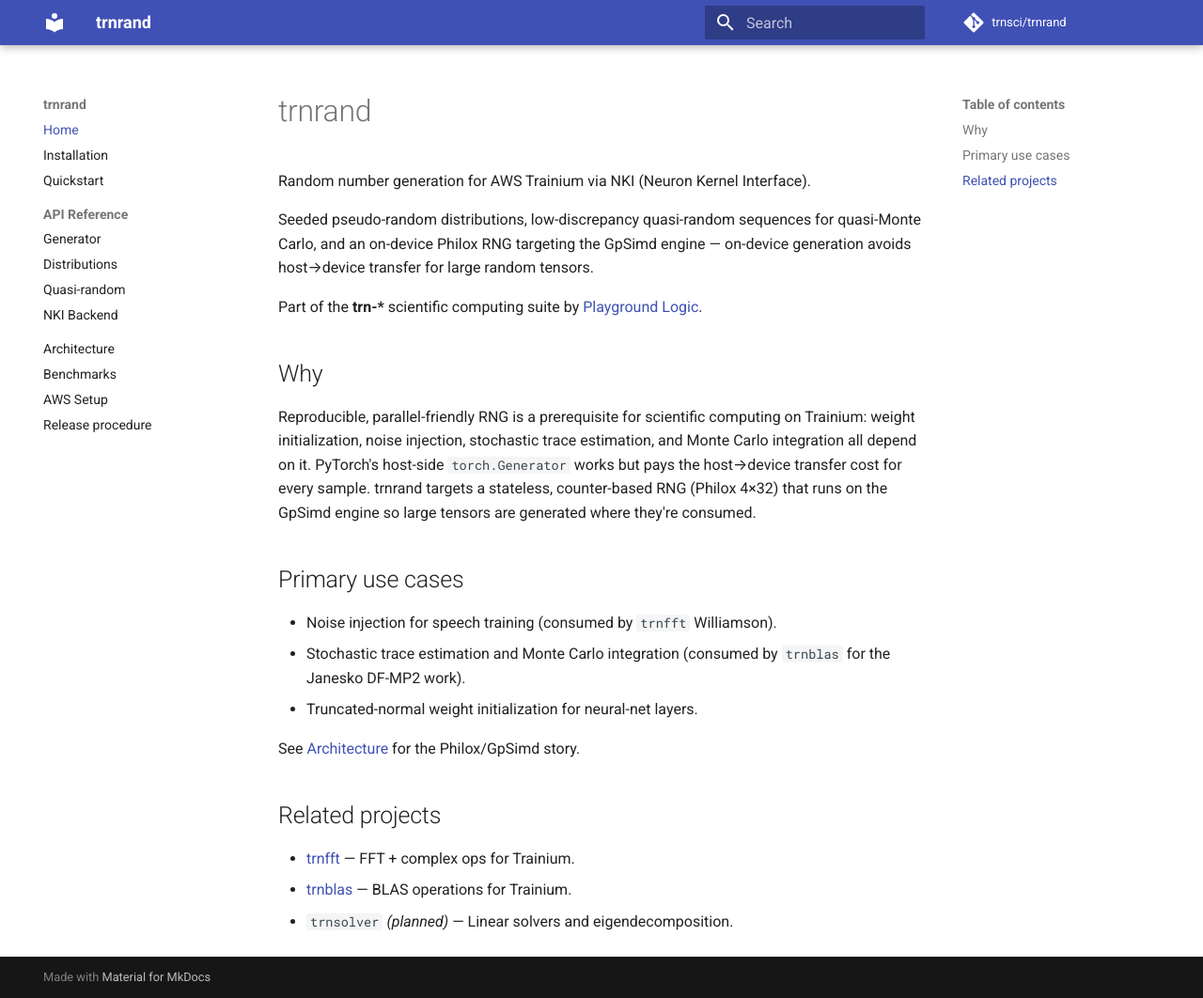
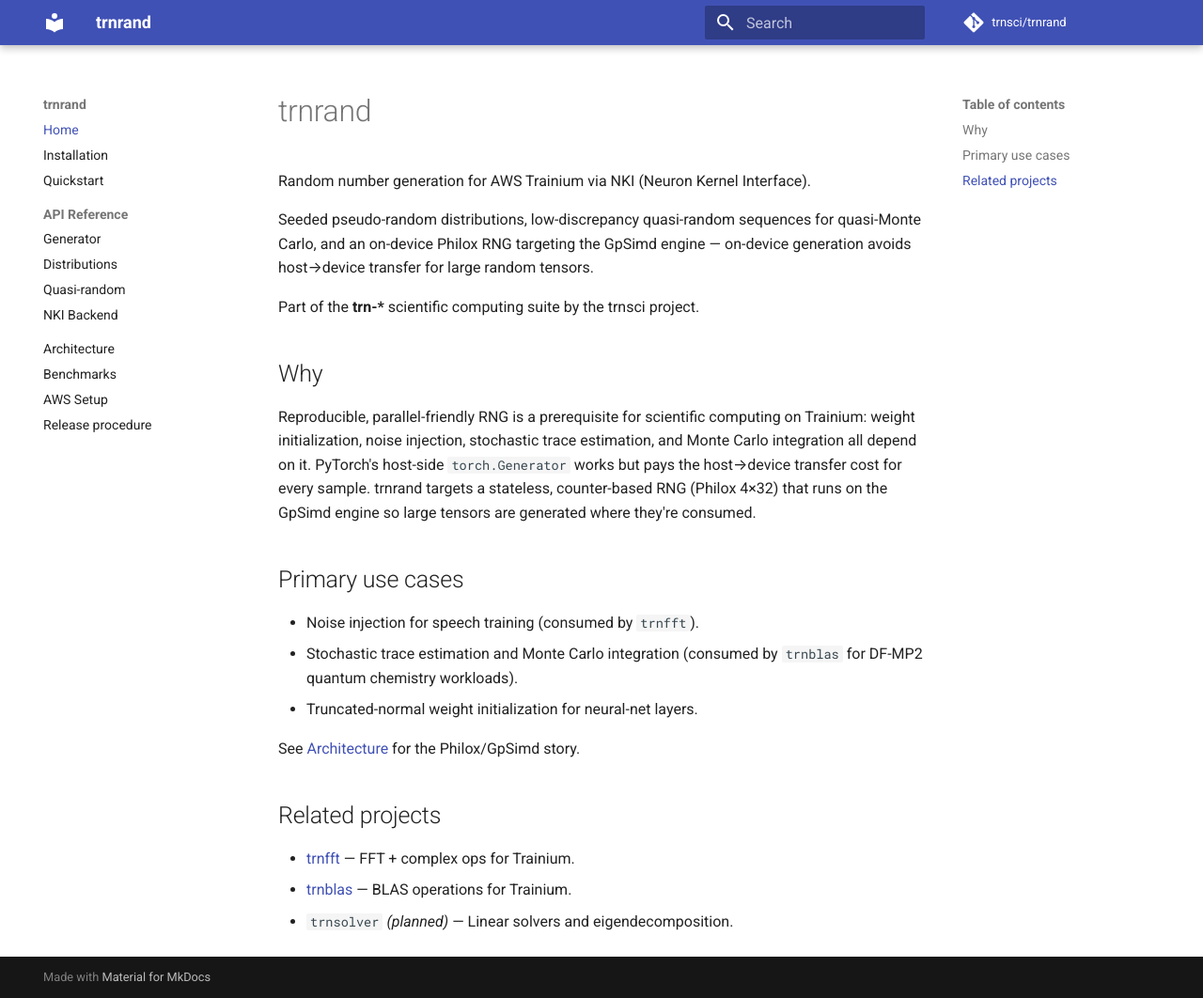
Before and after one commit to trnsci/trnrand, an MkDocs documentation site: the page built from docs/index.md, in a window 1280 px wide and 1062 px high. Shown: the whole window at 94% size. Built offline with MkDocs 1.6.1 and Material for MkDocs 9.7.7, drawn with Linux system fonts in a browser that asks for light colours; comment, search, counter and statistics services are not loaded.

Commit message:
Remove real names from example use-case tables
Scrub references to specific researchers, labs, and schools from the
use-case tables in CLAUDE.md, docs/index.md, and docs/architecture.md.
Replace with generic descriptors (DF-MP2, speech training, ablation
studies).

```diff
--- a/docs/index.md
+++ b/docs/index.md
@@ -7,7 +7,7 @@ quasi-Monte Carlo, and an on-device Philox RNG targeting the GpSimd engine —
 on-device generation avoids host→device transfer for large random tensors.
 
 Part of the **trn-\*** scientific computing suite by
-[Playground Logic](https://playgroundlogic.co).
+the trnsci project.
 
 ## Why
 
@@ -21,9 +21,9 @@ generated where they're consumed.
 
 ## Primary use cases
 
-- Noise injection for speech training (consumed by `trnfft` Williamson).
+- Noise injection for speech training (consumed by `trnfft`).
 - Stochastic trace estimation and Monte Carlo integration (consumed by
-  `trnblas` for the Janesko DF-MP2 work).
+  `trnblas` for DF-MP2 quantum chemistry workloads).
 - Truncated-normal weight initialization for neural-net layers.
 
 See [Architecture](architecture.md) for the Philox/GpSimd story.
```
Also changed, not shown: CLAUDE.md (+5 -5 lines), docs/architecture.md (+3 -3 lines).
